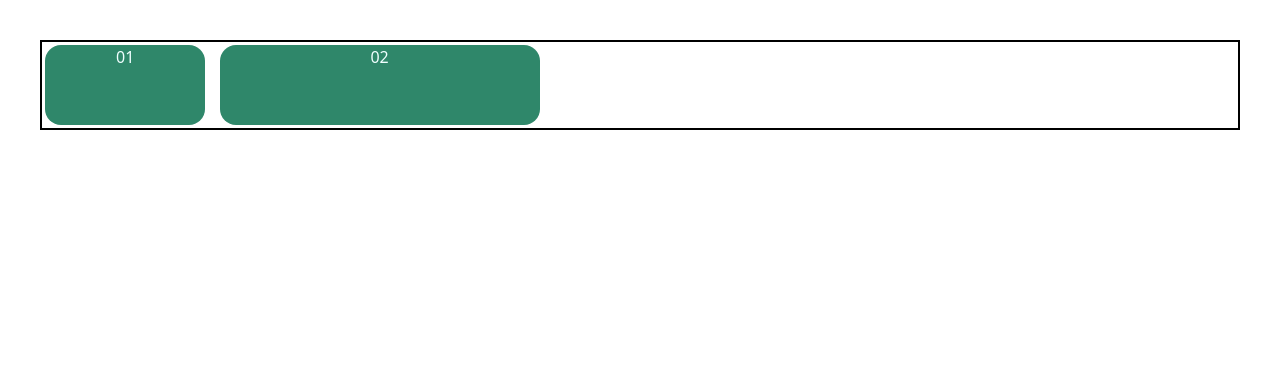
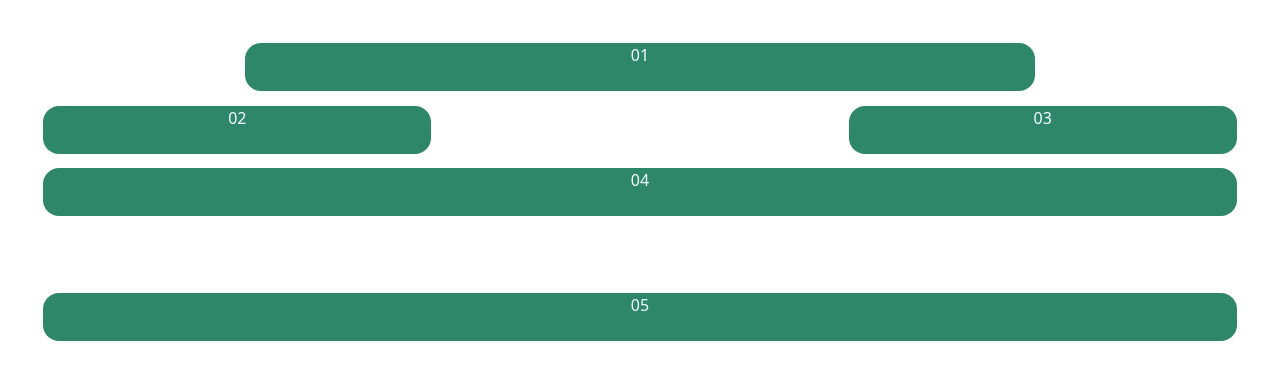
Before and after one commit to ChuchitaFuentes/DEVF_EXTENSION_FRONTEND_2025, a React (Vite) app in the folder 5_REACT_AVANZADO/EXTRAS/prueba_tailwind/: page / in a window 1280 px wide. Shown: the top 380 px of the page. Built offline with nearby package versions, Linux system fonts and the light colour scheme.

Commit message:
Manejo de grid

```diff
--- a/5_REACT_AVANZADO/EXTRAS/prueba_tailwind/src/App.jsx
+++ b/5_REACT_AVANZADO/EXTRAS/prueba_tailwind/src/App.jsx
@@ -7,9 +7,13 @@ function App() {
 
   return (
     <div className='p-10'>
-      <div className='border-2 flex gap-2' >
-        <div className="box w-40 ">01</div>
-        <div className="box w-80">02</div>
+      <div className='grid grid-cols-6 gap-2 grid-rows-8'>
+        <div className="box col-span-4 col-start-2">01</div>
+        <div className="box col-start-1 col-end-3">02</div>
+        <div className="box col-span-2 col-end-7">03</div>
+        <div className="box col-start-1 col-end-7">04</div>
+        <div className="box col-span-full row-start-5">05</div>
+
 
       </div>
     </div>
--- a/5_REACT_AVANZADO/EXTRAS/prueba_tailwind/src/index.css
+++ b/5_REACT_AVANZADO/EXTRAS/prueba_tailwind/src/index.css
@@ -4,7 +4,8 @@
     background-color: rgb(47, 135, 106);
     border-radius: 1em;
     text-align: center;
-    height: 5rem;
+    height: 3rem;
     margin: .2rem;
     color: azure;
+
 }
```
